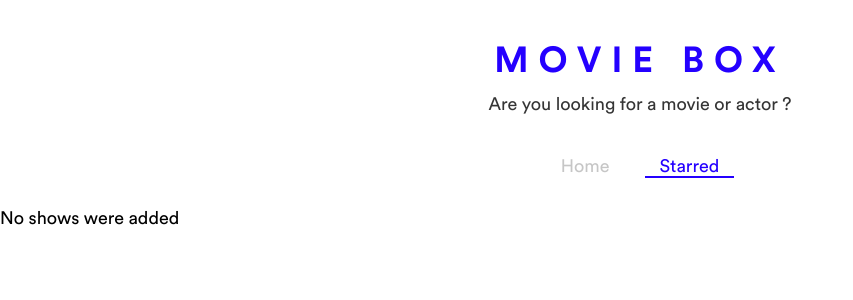
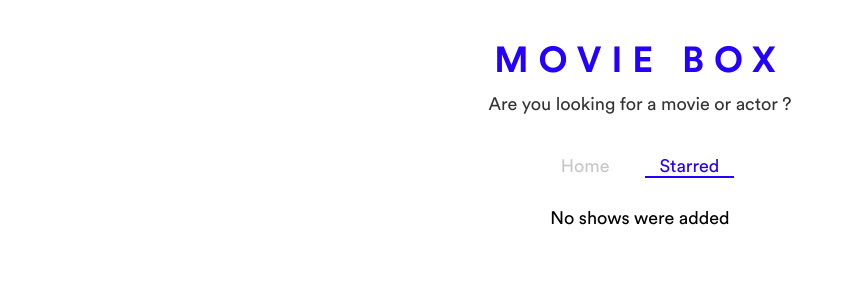
Before and after one commit to dhanush72/movie-box, a React (Create React App) app: page /starred in a window 1280 px wide. Shown: the top 300 px of the page, without its empty margins (0-853 px from the left). Built offline with nearby package versions, Linux system fonts and the light colour scheme.

Commit message:
added fade in animation to cards

```diff
--- a/package.json
+++ b/package.json
@@ -8,10 +8,11 @@
     "@testing-library/user-event": "^12.1.10",
     "react": "^17.0.1",
     "react-dom": "^17.0.1",
+    "react-fade-in": "^1.1.1",
+    "react-router-dom": "^5.2.0",
     "react-scripts": "4.0.1",
-    "web-vitals": "^0.2.4",
     "styled-components": "^5.2.1",
-    "react-router-dom": "^5.2.0"
+    "web-vitals": "^0.2.4"
   },
   "scripts": {
     "start": "react-scripts start",
--- a/src/components/styles.js
+++ b/src/components/styles.js
@@ -1,7 +1,8 @@
 import styled from 'styled-components';
 import { Link } from 'react-router-dom';
+import FadeIn from 'react-fade-in';
 
-export const FlexGrid = styled.div`
+export const FlexGrid = styled(FadeIn)`
   display: flex;
   justify-content: center;
   flex-wrap: wrap;
--- a/src/pages/Starred.js
+++ b/src/pages/Starred.js
@@ -3,6 +3,7 @@ import Render from '../components/Render';
 import { useShows } from '../misc/customHooks';
 import { apiGet } from '../misc/config';
 import ShowGrid from '../components/show/ShowGrid';
+import { StarredDiv } from './style';
 
 // eslint-disable-next-line arrow-body-style
 const Starred = () => {
@@ -34,7 +35,7 @@ const Starred = () => {
     <Render>
       {isLoading && <div>shows are still loading</div>}{' '}
       {error && <div>error occured</div>}{' '}
-      {!isLoading && !shows && <div>No shows were added</div>}
+      {!isLoading && !shows && <StarredDiv>No shows were added</StarredDiv>}
       {!isLoading && !error && shows && <ShowGrid data={shows} />}
     </Render>
   );
--- a/src/pages/style.js
+++ b/src/pages/style.js
@@ -126,3 +126,10 @@ export const InfoBlock = styled.div`
     font-size: 22px;
   }
 `;
+
+// Starred
+export const StarredDiv = styled.div`
+  display: flex;
+  justify-content: center;
+  align-items: center;
+`;
```
Also changed, not shown: 2 other files (tests, documents, lock files or other folders).
